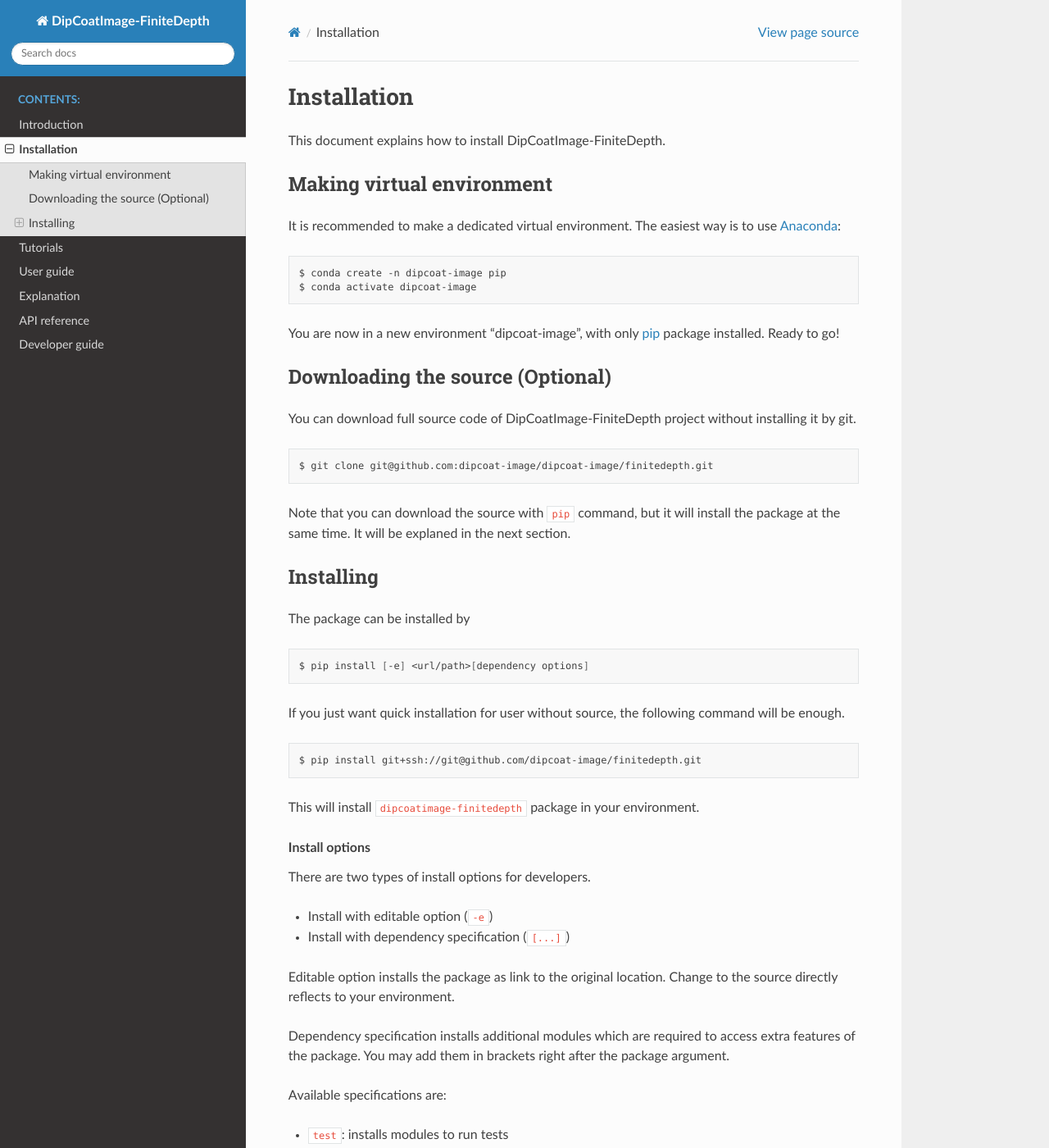
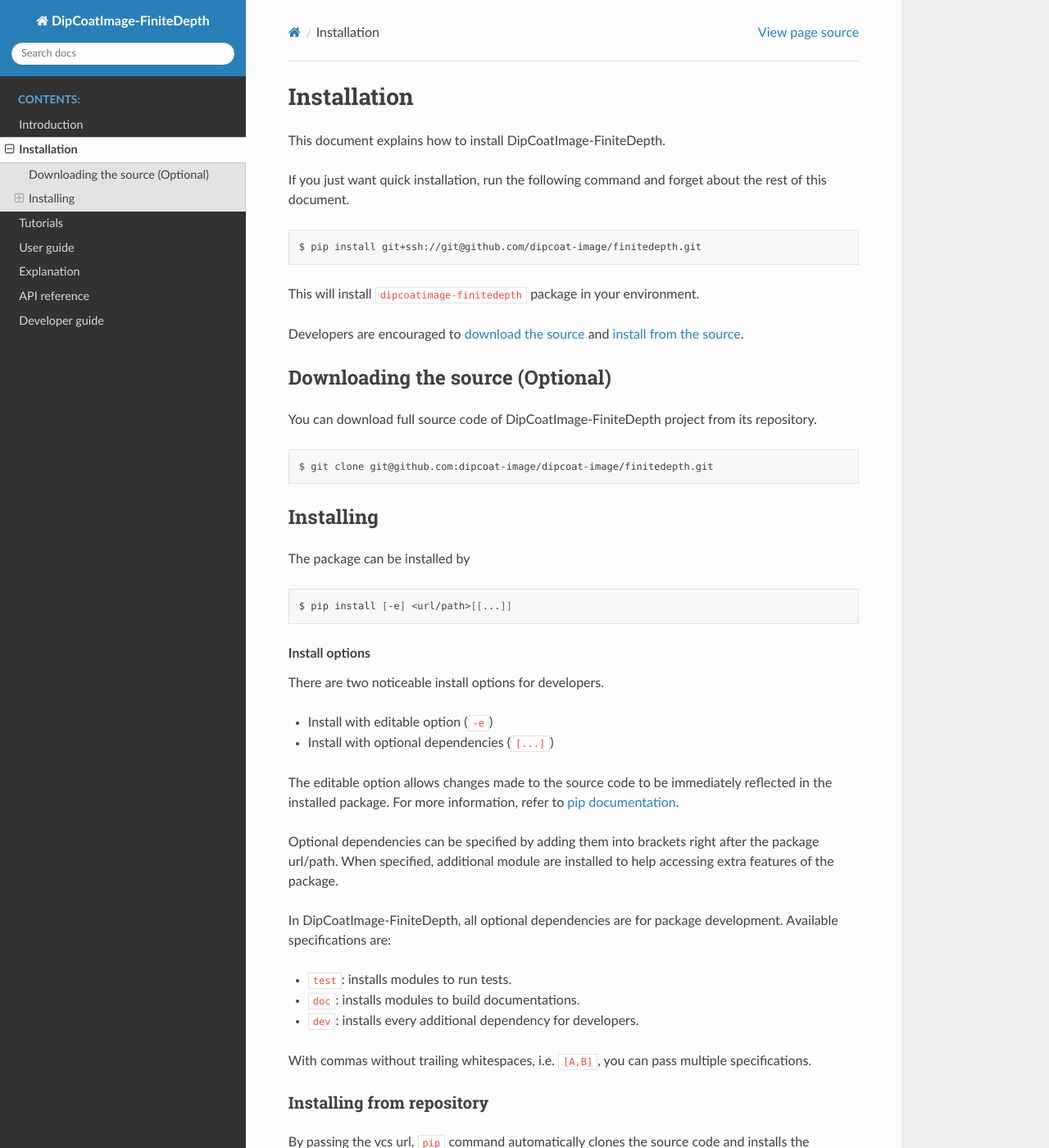
Before and after one commit to dipcoat-image/finitedepth, a Sphinx documentation site: the page built from doc/source/install.rst, in a window 1280 px wide and 1400 px high. Shown: the whole window at 82% size. Built offline with Sphinx 7.4.7 and the Read the Docs theme 2.0.0, drawn with Linux system fonts in a browser that asks for light colours; some of the changed text lies outside the part shown.

Commit message:
maint: redesign optional dependency
Rename "full" to "dev"

```diff
--- a/doc/source/install.rst
+++ b/doc/source/install.rst
@@ -4,31 +4,26 @@
 
 This document explains how to install DipCoatImage-FiniteDepth.
 
-Making virtual environment
-==========================
-
-It is recommended to make a dedicated virtual environment.
-The easiest way is to use `Anaconda <https://www.anaconda.com/>`_:
+If you just want quick installation, run the following command and forget about the rest of this document.
 
 .. code-block:: bash
 
-   $ conda create -n dipcoat-image pip
-   $ conda activate dipcoat-image
+   $ pip install git+ssh://git@github.com/dipcoat-image/finitedepth.git
 
-You are now in a new environment "dipcoat-image", with only `pip <https://pip.pypa.io/en/stable/>`_ package installed.
-Ready to go!
+This will install ``dipcoatimage-finitedepth`` package in your environment.
+
+Developers are encouraged to :ref:`download the source <download-source>` and :ref:`install from the source <install-from-source>`.
 
 Downloading the source (Optional)
 =================================
 
-You can download full source code of DipCoatImage-FiniteDepth project without installing it by git.
+.. _download-source:
+
+You can download full source code of DipCoatImage-FiniteDepth project from its repository.
 
 .. code-block:: bash
 
    $ git clone git@github.com:dipcoat-image/dipcoat-image/finitedepth.git
-
-Note that you can download the source with ``pip`` command, but it will install the package at the same time.
-It will be explaned in the next section.
 
 Installing
 ==========
@@ -37,36 +32,29 @@
 
 .. code-block:: bash
 
-   $ pip install [-e] <url/path>[dependency options]
-
-If you just want quick installation for user without source, the following command will be enough.
-
-.. code-block:: bash
-
-   $ pip install git+ssh://git@github.com/dipcoat-image/finitedepth.git
-
-This will install ``dipcoatimage-finitedepth`` package in your environment.
+   $ pip install [-e] <url/path>[[...]]
 
 .. rubric:: Install options
 
 .. _install-options:
 
-There are two types of install options for developers.
+There are two noticeable install options for developers.
 
 * Install with editable option (``-e``)
-* Install with dependency specification (``[...]``)
+* Install with optional dependencies (``[...]``)
 
-Editable option installs the package as link to the original location.
-Change to the source directly reflects to your environment.
+The editable option allows changes made to the source code to be immediately reflected in the installed package.
+For more information, refer to `pip documentation <https://pip.pypa.io/en/stable/topics/local-project-installs/#editable-installs>`_.
 
-Dependency specification installs additional modules which are required to access extra features of the package.
-You may add them in brackets right after the package argument.
+Optional dependencies can be specified by adding them into brackets right after the package url/path.
+When specified, additional module are installed to help accessing extra features of the package.
 
+In DipCoatImage-FiniteDepth, all optional dependencies are for package development.
 Available specifications are:
 
-* ``test``: installs modules to run tests
-* ``doc``: installs modules to build documentations
-* ``full``: installs every additional dependency
+* ``test``: installs modules to run tests.
+* ``doc``: installs modules to build documentations.
+* ``dev``: installs every additional dependency for developers.
 
 With commas without trailing whitespaces, i.e. ``[A,B]``, you can pass multiple specifications.
 
@@ -80,22 +68,24 @@
    $ pip install git+ssh://git@github.com/dipcoat-image/finitedepth.git
 
 If you want to pass install options, you need to specify the package name by ``#egg=``.
-For example, the following code installs the package with every additional dependency.
+For example, the following code installs the package with development dependencies.
 
 .. code-block:: bash
 
-   $ pip install git+ssh://git@github.com/dipcoat-image/finitedepth.git#egg=dipcoatimage-finitedepth[full]
+   $ pip install git+ssh://git@github.com/dipcoat-image/finitedepth.git#egg=dipcoatimage-finitedepth[dev]
 
 .. note::
 
-   If you pass ``-e`` option, full source code of the project will be downloaded under ``src/`` directory in your current location.
+   If you pass ``-e`` option, source code of the project will be downloaded in your current location.
 
 Installing from source
 ----------------------
 
+.. _install-from-source:
+
 If you have already downloaded the source, you can install it by passing its path to ``pip install``.
-For example, in the path where ``setup.py`` is located the following command installs the package in editable mode, with full dependencies.
+For example, in the path where ``pyproject.toml`` is located, the following command installs the package in editable mode, with full dependencies for developers.
 
 .. code-block:: bash
 
-   $ pip install -e .[full]
+   $ pip install -e .[dev]
```
Also changed, not shown: doc/source/dev-guide/testing.rst (+2 -8 lines), pyproject.toml (+6 -1 lines), 1 other file.
